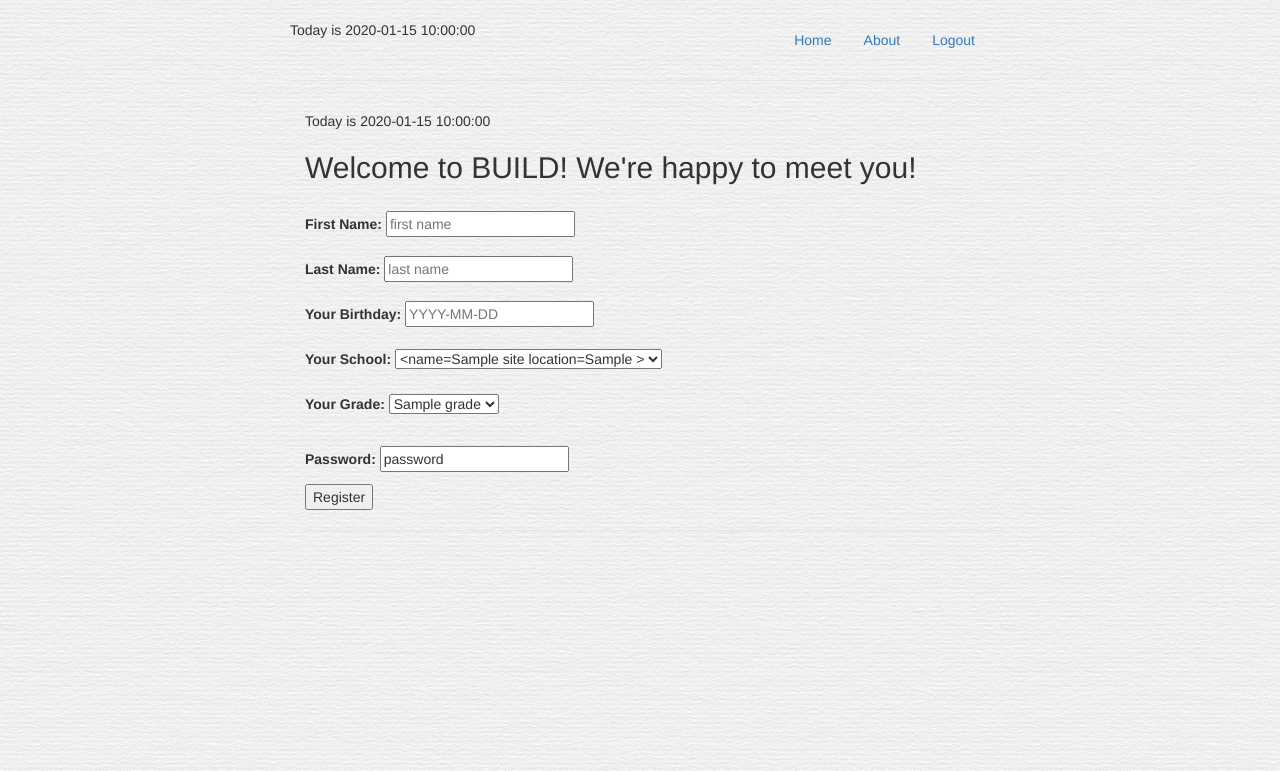
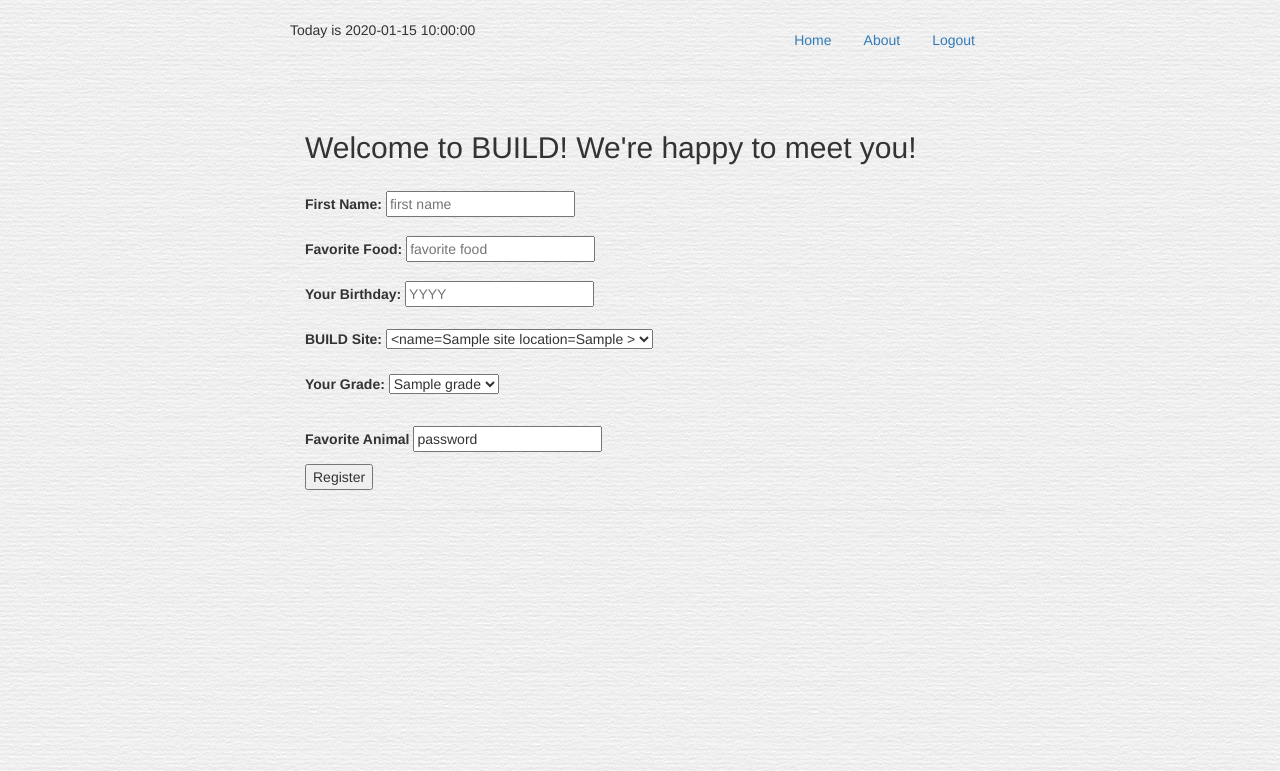
Before and after one commit to go-bears/BUILD-Reads, a Flask app: template templates/new_user.html in a window 1280 px wide. Shown: the top 771 px of the page. Run offline with Flask 2, Linux system fonts and the light colour scheme; tables that the repository leaves empty hold one stand-in row (values such as "Sample post"); the template is opened without the code that fills it: values that come from a table or form of the project are taken from there, most other values are stand-ins (such as "Sample title", 1, 10 or a date in 2020); parts of the project's set-up code (start-up, migrations or seed data) failed here and were passed over; some libraries are stand-ins or nearby versions; some web fonts are replaced.

Commit message:
change login data

```diff
--- a/templates/new_user.html
+++ b/templates/new_user.html
@@ -1,7 +1,7 @@
 {% extends 'base.html' %}
 {% block content %}
 
-Today is {{ today_date }}
+
 
 <form action='/register_new_user' method="POST">
   <p>
@@ -10,13 +10,13 @@ Today is {{ today_date }}
     <label for="first-name">First Name:</label>
       <input type="text" name="first_name" placeholder="first name">
       <br>
-    <label for="last-name">Last Name:</label>
-      <input type="text" name="last_name" placeholder="last name">
+    <label for="last-name">Favorite Food:</label>
+      <input type="text" name="favorite_food" placeholder="favorite food">
       <br>
     <label for="birthday">Your Birthday:</label>
-      <input type="text" name="birthday" placeholder="YYYY-MM-DD">
+      <input type="text" name="birth_year" placeholder="YYYY">
       <br>
-    <label for="School">Your School:</label>
+    <label for="School">BUILD Site:</label>
       <select name="school">
         {% for site in sites  %}
         <option placeholder="choose your school" value="{{ site }}">{{ site }}</option>
@@ -32,8 +32,8 @@ Today is {{ today_date }}
 
   </p>
   <p>
-    <label>Password:  </label>
-      <input type="text" name="password" placeholder="password" value="password" >
+    <label>Favorite Animal</label>
+      <input type="text" name="favorite_animal" placeholder="favorite food" value="password" >
 
   </p>
   <input type="Submit" value="Register">
```
